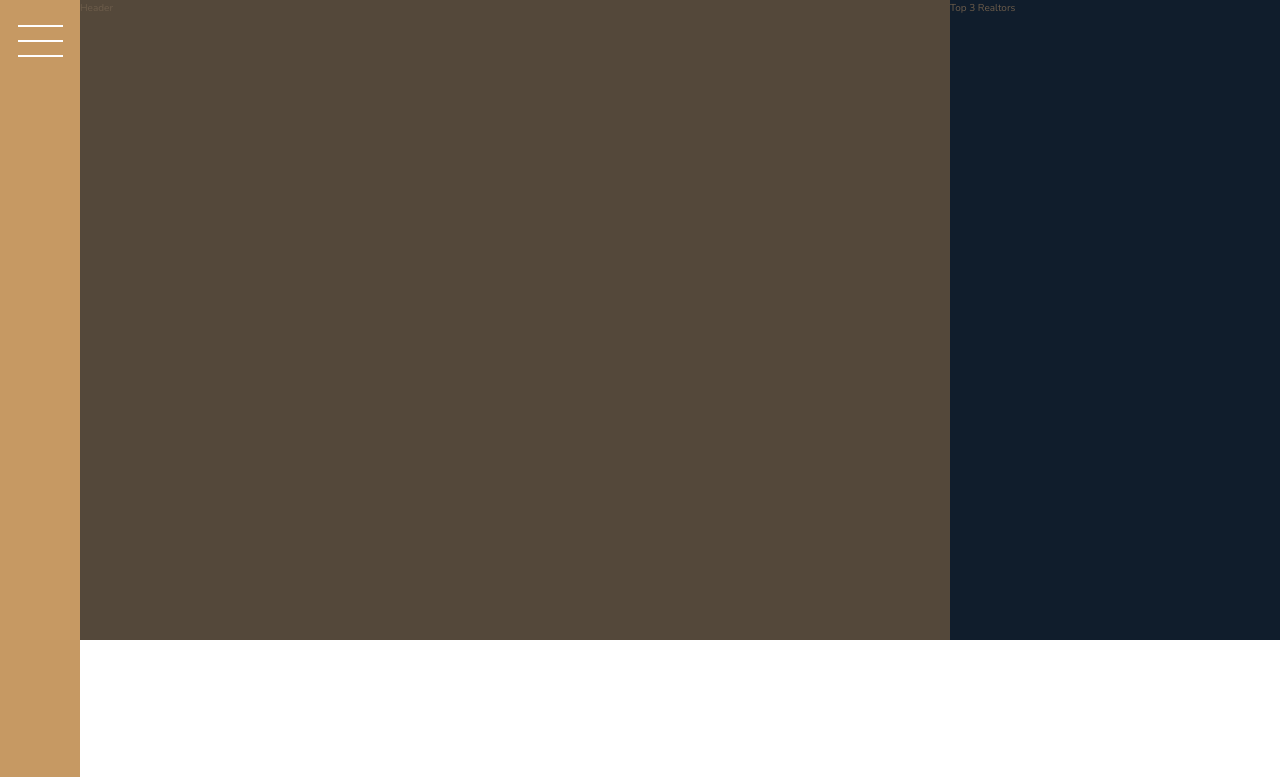
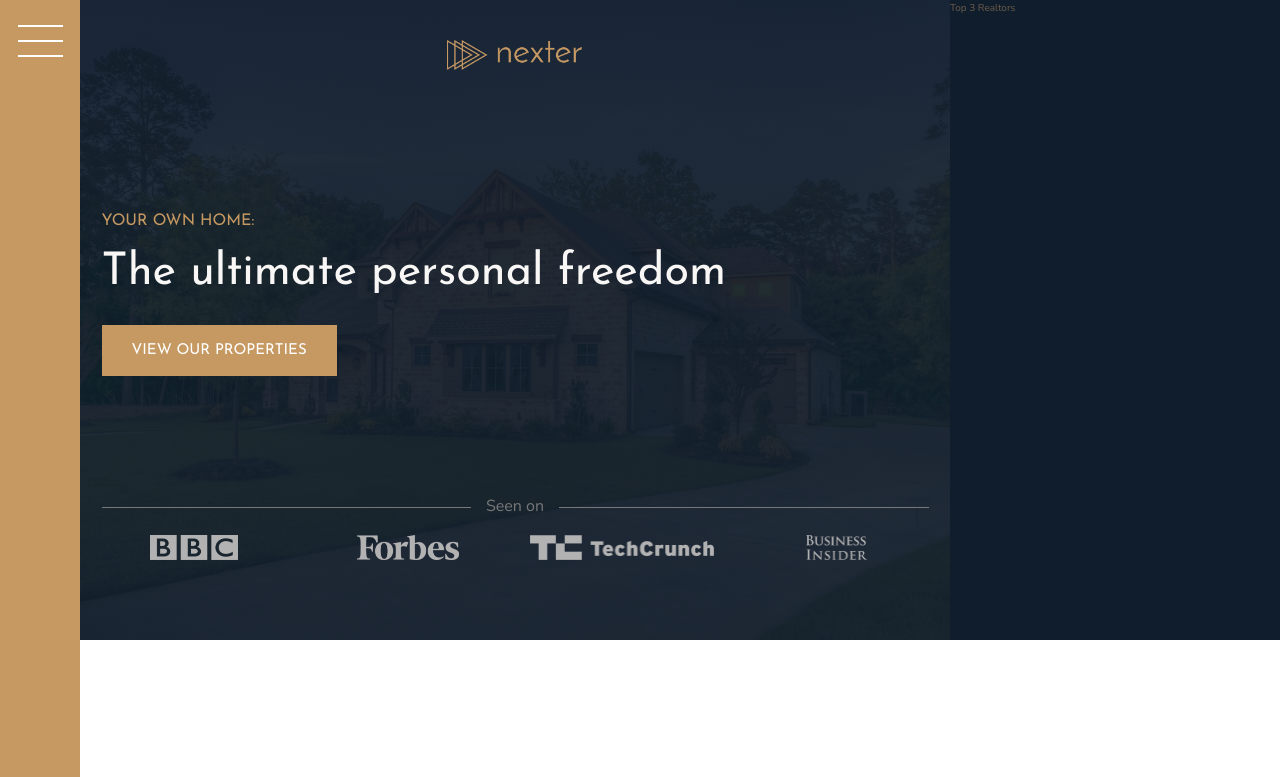
Before and after one commit to SimasDei/nexter, a website: page index.html in a window 1280 px wide. Shown: the top 777 px of the page. Drawn offline with nearby package versions, Linux system fonts and the light colour scheme.

Commit message:
add header markup and styling

```diff
--- a/index.html
+++ b/index.html
@@ -19,7 +19,17 @@
       <button class="nav-btn"></button>
     </div>
     <header class="header">
-      Header
+      <img src="img/logo.png" alt="logo" class="header__logo" />
+      <h3 class="heading-3">Your own home:</h3>
+      <h1 class="heading-1">The ultimate personal freedom</h1>
+      <button class="btn header__btn">View our properties</button>
+      <div class="header__seenon-text">Seen on</div>
+      <div class="header__seenon-logos">
+        <img src="img/logo-bbc.png" alt="Logo 1" />
+        <img src="img/logo-forbes.png" alt="Logo 2" />
+        <img src="img/logo-techcrunch.png" alt="Logo 3" />
+        <img src="img/logo-bi.png" alt="Logo 4" />
+      </div>
     </header>
     <div class="realtors">
       Top 3 Realtors
--- a/sass/_header.scss
+++ b/sass/_header.scss
@@ -1,4 +1,56 @@
 .header {
   background-color: $color-grey-dark-1;
   grid-column: full-start / col-end 6;
+
+  background-image: linear-gradient(rgba($color-secondary, 0.93), rgba($color-secondary, 0.93)),
+    url('../img/hero.jpeg');
+  background-size: cover;
+  padding: 8rem;
+  padding-top: 4rem;
+
+  display: grid;
+  grid-template-rows: 1fr min-content 6rem 1fr;
+  grid-template-columns: max-content;
+  grid-row-gap: 1.5rem;
+  justify-content: center;
+
+  &__logo {
+    height: 3rem;
+    justify-self: center;
+  }
+
+  &__btn {
+    align-self: start;
+    justify-self: start;
+  }
+
+  &__seenon-text {
+    display: grid;
+    grid-template-columns: 1fr max-content 1fr;
+    grid-column-gap: 1.5rem;
+    align-items: center;
+
+    font-size: 1.6rem;
+    color: $color-grey-light-2;
+    filter: brightness(70%);
+
+    &::before,
+    &::after {
+      content: '';
+      height: 1px;
+      display: block;
+      background-color: currentColor;
+    }
+  }
+
+  &__seenon-logos {
+    display: grid;
+    grid-template-columns: repeat(4, 1fr);
+    grid-column-gap: 3rem;
+    justify-items: center;
+    img {
+      height: 2.5rem;
+      filter: brightness(70%);
+    }
+  }
 }
--- a/sass/_typography.scss
+++ b/sass/_typography.scss
@@ -5,6 +5,9 @@
 
 .heading-1 {
   @extend %heading;
+  font-size: 4.5rem;
+  color: $color-grey-light-1;
+  line-height: 1;
 }
 .heading-2 {
   @extend %heading;
```
Also changed, not shown: css/style.css.
